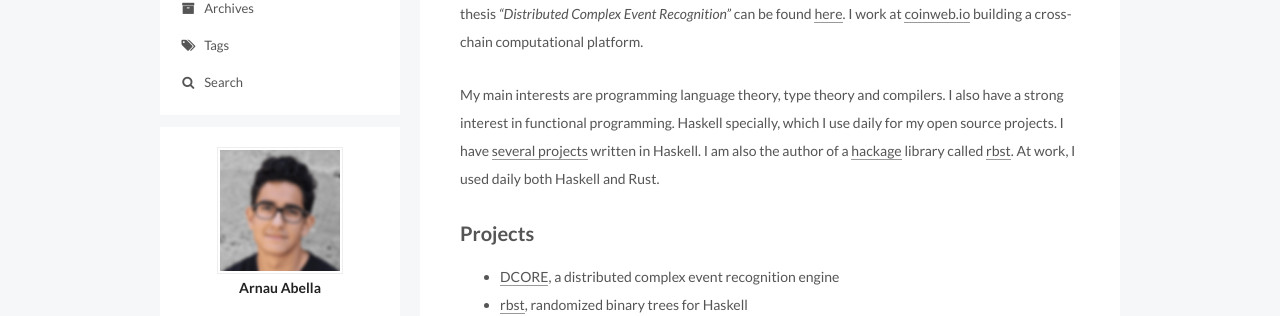
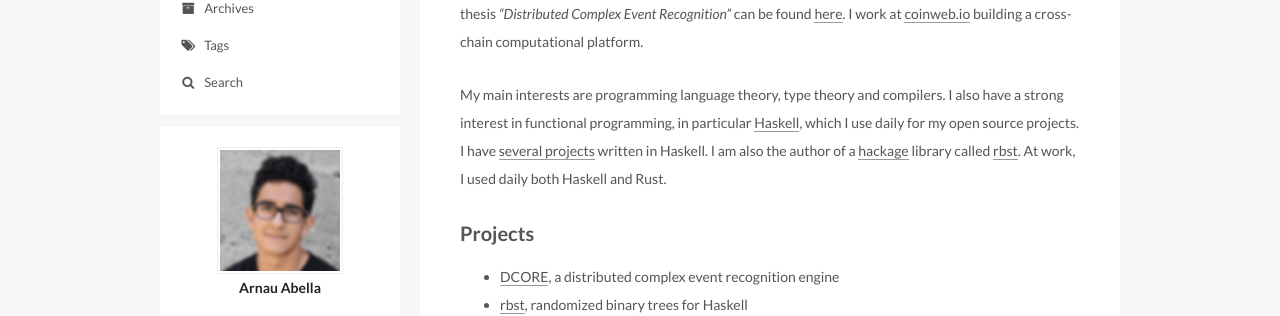
Before and after one commit to monadplus/monadplus.github.io, a Jekyll site: the page built from about/index.md, in a window 1280 px wide. Shown: the part 213-529 px from the top of the page. Built offline with Jekyll 4.4.1, drawn with Linux system fonts in a browser that asks for light colours; comment, search, counter and statistics services are not loaded.

Commit message:
More typos in about me

```diff
--- a/about/index.md
+++ b/about/index.md
@@ -5,7 +5,7 @@ type: about
 
 Hi! Name's Arnau Abella. I'm a software engineer based in Barcelona (Spain). I finished my master's degree in Computer Science at [Universitat Politècnica de Catalunya](https://www.fib.upc.edu/) in 2022. A copy of my master's thesis _"Distributed Complex Event Recognition"_ can be found [here](/assets/documents/thesis.pdf). I work at [coinweb.io](https://coinweb.io/) building a cross-chain computational platform.
 
-My main interests are programming language theory, type theory and compilers. I also have a strong interest in functional programming. Haskell specially, which I use daily for my open source projects. I have [several projects](https://github.com/monadplus?tab=repositories&q=&type=&language=haskell) written in Haskell. I am also the author of a [hackage](https://hackage.haskell.org/) library called [rbst](https://hackage.haskell.org/package/rbst). At work, I used daily both Haskell and Rust.
+My main interests are programming language theory, type theory and compilers. I also have a strong interest in functional programming, in particular [Haskell](https://www.haskell.org/), which I use daily for my open source projects. I have [several projects](https://github.com/monadplus?tab=repositories&q=&type=&language=haskell) written in Haskell. I am also the author of a [hackage](https://hackage.haskell.org/) library called [rbst](https://hackage.haskell.org/package/rbst). At work, I used daily both Haskell and Rust.
 
 ## Projects
 
```
